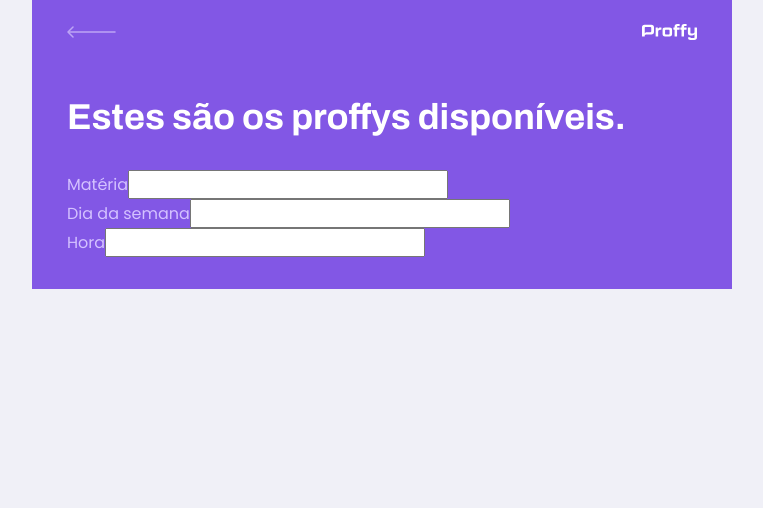
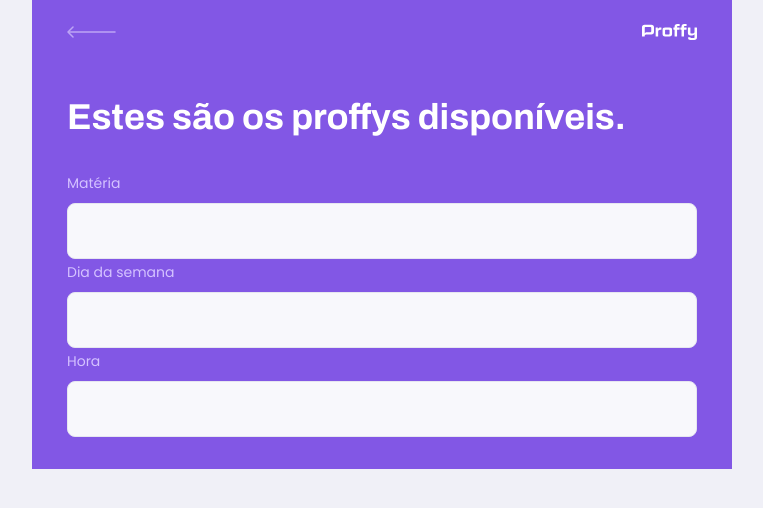
Before and after one commit to g4brielklein/proffy, a React (Create React App) app in the folder web/: page /study in a window 1280 px wide. Shown: the top 508 px of the page, without its empty margins (258-1021 px from the left). Built offline with nearby package versions, Linux system fonts and the light colour scheme.

Commit message:
Building study page

```diff
--- a/web/src/pages/TeacherList/styles.css
+++ b/web/src/pages/TeacherList/styles.css
@@ -56,3 +56,30 @@
 #search-teachers .input-block {
     position: relative;
 }
+
+#search-teachers .input-block label {
+    font-size: 1.4rem;
+}
+
+#search-teachers .input-block input {
+    width: 100%;
+    height: 5.6rem;
+    margin-top: 0.8rem;
+    border-radius: 0.8rem;
+    background-color: var(--color-input-background);
+    border: 1px solid var(--color-line-in-white);
+    outline: 0;
+    padding: 0 1.6rem;
+    font: 1.6rem Archivo;
+}
+
+#search-teachers .input-block:focus-within::after {
+    width: calc(100% - 3.2rem);
+    height: 2px;
+    content: '';
+    background: var(--color-primary-light);
+    position: absolute;
+    left: 1.6rem;
+    right: 1.6rem;
+    bottom: 0;
+}
```
